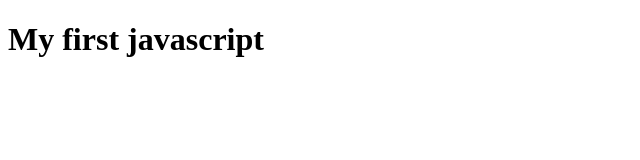
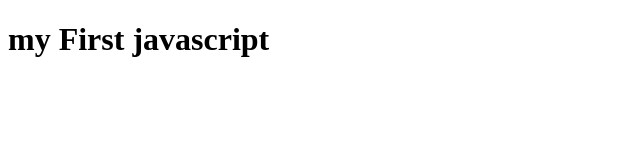
Before and after one commit to INCHST/Test, a plain HTML site: page index.html in a window 1280 px wide. Shown: the whole page, without its empty margins (0-640 px from the left). Drawn offline with Linux system fonts and the light colour scheme.

Commit message:
first commit

```diff
--- a/index.html
+++ b/index.html
@@ -1,12 +1,13 @@
 <!DOCTYPE html>
 <html lang="en">
 <head>
-    <meta charset="UTF-8">
-    <meta name="viewport" content="width=device-width, initial-scale=1.0">
-    <title>JS FOR TESTER</title>
+  <meta charset="UTF-8">
+  <meta name="viewport" content="width=device-width, initial-scale=1.0">
+  <title>JS FOR TESTER</title>
 </head>
+
+<h1>my First javascript</h1>
 <body>
-    <h1>My first javascript</h1>
   <script src="app.js"></script>
 </body>
 </html>
```
